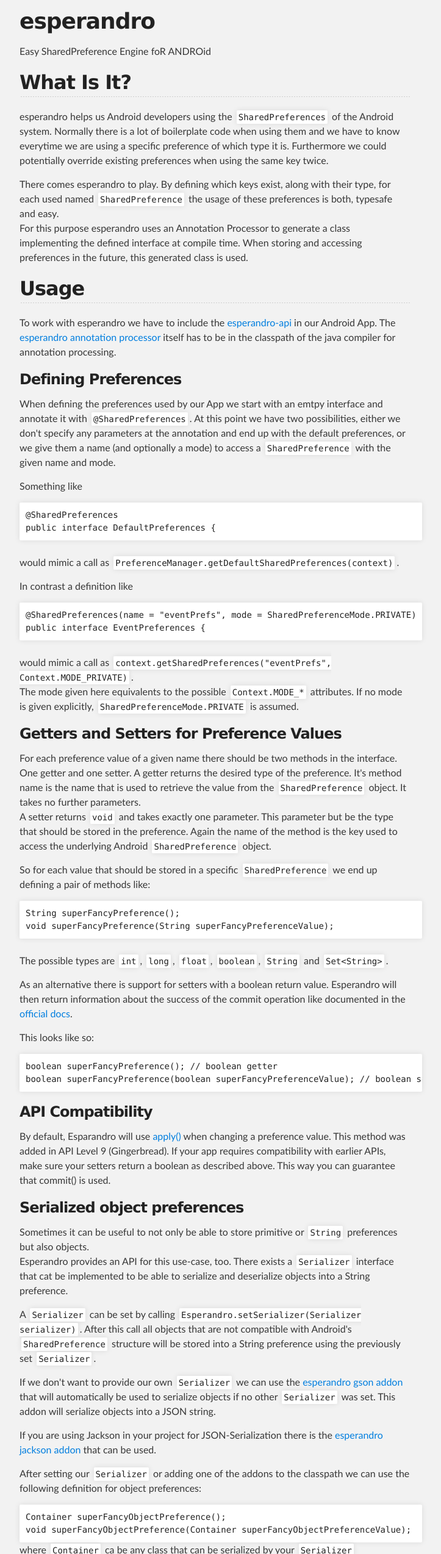
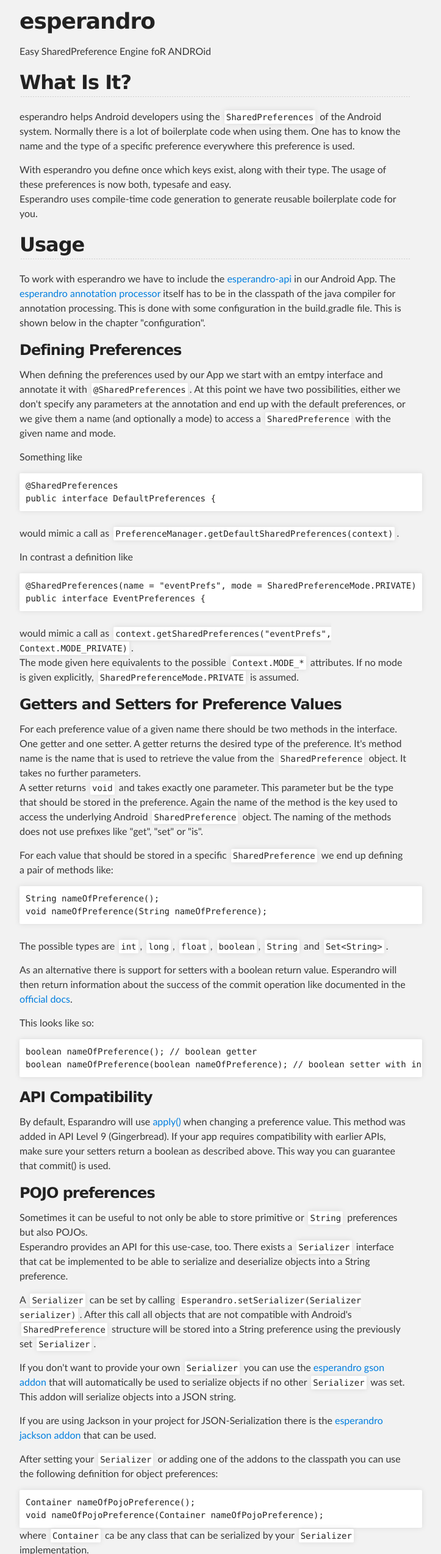
Before and after one commit to dkunzler/esperandro, a plain HTML site: page index.html in a window 1280 px wide. Shown: the part 252-2800 px from the top of the page at 61% size, without its empty margins (288-1011 px from the left). Drawn offline with Linux system fonts and the light colour scheme.

Commit message:
some changed descriptions, prepare description of generated string constants

```diff
--- a/index.html
+++ b/index.html
@@ -28,18 +28,15 @@
         </h1>
         <p>Easy SharedPreference Engine foR ANDROid</p>
         <h2>What Is It?</h2>
-        <p> esperandro helps us Android developers using the <code>SharedPreferences</code>
+        <p> esperandro helps Android developers using the <code>SharedPreferences</code>
             of the Android system. Normally there is a lot of boilerplate code
-            when using them and we have to know everytime we are using a specific
-            preference of which type it is. Furthermore we could potentially
-            override existing preferences when using the same key twice.
+            when using them. One has to know the name and the type of a specific preference everywhere this preference
+            is used.
         </p>
-        <p> There comes esperandro to play. By defining which keys exist, along
-            with their type, for each used named <code>SharedPreference</code>
-            the usage of these preferences is both, typesafe and easy.<br>
-            For this purpose esperandro uses an Annotation Processor to generate a
-            class implementing the defined interface at compile time. When storing
-            and accessing preferences in the future, this generated class is used.
+        <p> With esperandro you define once which keys exist, along
+            with their type.
+            The usage of these preferences is now both, typesafe and easy.<br>
+            Esperandro uses compile-time code generation to generate reusable boilerplate code for you.
         </p>
         <h2> Usage
         </h2>
@@ -48,7 +45,8 @@
             in our Android App. The <a
                     href="http://search.maven.org/remotecontent?filepath=de/devland/esperandro/esperandro/2.4.1/esperandro-2.4.1-jar-with-dependencies.jar">esperandro
                 annotation processor</a> itself has to be in the classpath of the
-            java compiler for annotation processing.
+            java compiler for annotation processing. This is done with some configuration in the build.gradle file. This
+            is shown below in the chapter "configuration".
         </p>
         <h3> Defining Preferences
         </h3>
@@ -87,11 +85,12 @@ public interface EventPreferences {</pre>
             This parameter but be the type that should be stored in the
             preference. Again the name of the method is the key used to access the
             underlying Android <code>SharedPreference</code> object.
+            The naming of the methods does not use prefixes like "get", "set" or "is".
         </p>
-        <p> So for each value that should be stored in a specific <code>SharedPreference</code>
+        <p> For each value that should be stored in a specific <code>SharedPreference</code>
             we end up defining a pair of methods like: </p>
-        <pre>String superFancyPreference();
-void superFancyPreference(String superFancyPreferenceValue);</pre>
+        <pre>String nameOfPreference();
+void nameOfPreference(String nameOfPreference);</pre>
         <br>
         The possible types are <code>int</code>, <code>long</code>, <code>float</code>,
         <code>boolean</code>,
@@ -104,8 +103,8 @@ void superFancyPreference(String superFancyPreferenceValue);</pre>
                 docs</a>.
         </p>
         <p> This looks like so: </p>
-        <pre>boolean superFancyPreference(); // boolean getter
-boolean superFancyPreference(boolean superFancyPreferenceValue); // boolean setter with information about success</pre>
+        <pre>boolean nameOfPreference(); // boolean getter
+boolean nameOfPreference(boolean nameOfPreference); // boolean setter with information about success</pre>
         <p></p>
         <h3> API Compatibility
         </h3>
@@ -116,10 +115,10 @@ boolean superFancyPreference(boolean superFancyPreferenceValue); // boolean sett
             make sure your setters return a boolean as described above. This way
             you can guarantee that commit() is used.
         </p>
-        <h3> Serialized object preferences
+        <h3> POJO preferences
         </h3>
         <p> Sometimes it can be useful to not only be able to store primitive or
-            <code>String</code> preferences but also objects.<br>
+            <code>String</code> preferences but also POJOs.<br>
             Esperandro provides an API for this use-case, too. There exists a <code>Serializer</code>
             interface that cat be implemented to be able to serialize and
             deserialize objects into a String preference.
@@ -129,7 +128,7 @@ boolean superFancyPreference(boolean superFancyPreferenceValue); // boolean sett
             compatible with Android's <code>SharedPreference</code> structure
             will be stored into a String preference using the previously set <code>Serializer</code>.
         </p>
-        <p> If we don't want to provide our own <code>Serializer</code> we can
+        <p> If you don't want to provide your own <code>Serializer</code> you can
             use the <a
                     href="http://search.maven.org/remotecontent?filepath=de/devland/esperandro/esperandro/2.4.1/esperandro-gson-addon-2.4.1-jar-with-dependencies.jar">esperandro
                 gson addon</a> that will automatically be used to serialize objects
@@ -142,11 +141,11 @@ boolean superFancyPreference(boolean superFancyPreferenceValue); // boolean sett
         jackson addon</a> that can be used.
         <p>
         </p>
-        <p> After setting our <code>Serializer</code> or adding one of the
-            addons to the classpath we can use the following definition for object
+        <p> After setting your <code>Serializer</code> or adding one of the
+            addons to the classpath you can use the following definition for object
             preferences: </p>
-        <pre>Container superFancyObjectPreference();
-void superFancyObjectPreference(Container superFancyObjectPreferenceValue);</pre>
+        <pre>Container nameOfPojoPreference();
+void nameOfPojoPreference(Container nameOfPojoPreference);</pre>
         where <code>Container</code> ca be any class that can be serialized by
         your <code>Serializer</code> implementation.
         <p></p>
@@ -168,11 +167,11 @@ void superFancyObjectPreference(Container superFancyObjectPreferenceValue);</pre
             the respective <code>of*</code> property of the annotation where *
             expands to the type of the getter.
         </p>
-        <p> We then finally end up with something like </p>
+        <p> You then finally end up with something like </p>
         <pre>@Default(ofString = "superFancyDefaultValue")
-String superFancyPreference();
-void superFancyPreference(String superFancyPreferenceValue);</pre>
-        in our interface.
+String nameOfPreference();
+void nameOfPreference(String nameOfPreference);</pre>
+        in your interface.
         <p></p>
         <h3> Runtime Defaults
         </h3>
@@ -185,26 +184,34 @@ void superFancyPreference(String superFancyPreferenceValue);</pre>
             resembles the given value that should be used as default.
         </p>
         <p> Example: </p>
-        <pre>String superFancyPreference(); // getter with implicit compile-time-default
+        <pre>String nameOfPreference(); // getter with implicit compile-time-default
 
-String superFancyPreference$Default(String defaultValue); // getter with runtime-default
+String nameOfPreference$Default(String defaultValue); // getter with runtime-default
 
-void superFancyPreference(String superFancyPreferenceValue); // putter</pre>
+void nameOfPreference(String superFancyPreferenceValue); // putter</pre>
         <p></p>
         <h3> Obtain Instance
         </h3>
-        <p> Obtaining an instance of the generated class is easy. We just call </p>
+        <p> Obtaining an instance of the generated class is easy. You just call </p>
         <pre>Esperandro.getPreferences(Class&lt;T&gt; preferenceClass, Context context)</pre>
         <br>
-        where <code>preferenceClass</code> is the Class of our interface.
+        where <code>preferenceClass</code> is the Class of your interface.
         <p></p>
         <h3> Goodies
         </h3>
+        <!--
+        <h4>Key names</h4>
+            <p>There will be an additional class generated that contains all names of preferences as static final String
+                fields. This allows to use the preference names in your code while making sure changes are propagated
+                everywhere and no typos occur.<br>
+                The name of this class will be like your interface with a <code>Keys</code> suffix. For example <code>DefaultPrefsKeys</code>
+            </p>
+            -->
         <h4> Additional actions
         </h4>
-        <p> All generated classes do not only implement our defined preference
+        <p> All generated classes do not only implement your defined preference
             interface but also the <code>de.devland.esperandro.SharedPreferenceActions</code>
-            interface. That means, if we let our interface extend it we have
+            interface. That means, if you let your interface extend it you have
             access to these convenience methods: </p>
         <pre>    /**
      * @return the underlying SharedPreference instance.
@@ -254,7 +261,7 @@ void superFancyPreference(String superFancyPreferenceValue); // putter</pre>
         </h4>
         <p> If the annotated interface extends from other interfaces that define
             getters and putters for preferences, the generated class will
-            implement them too. This way we can order the preferences
+            implement them too. This way you can order the preferences
             hierarchically or even use common preference keys in different
             SharedPreference files.
         </p>
@@ -281,7 +288,7 @@ void superFancyPreference(String superFancyPreferenceValue); // putter</pre>
         <p>
         </p>
 
-        <h2>Usage
+        <h2>Configuration
         </h2>
         <h3>Gradle and Android Studio</h3>
         <p>Configure your build.gradle</p>
```
